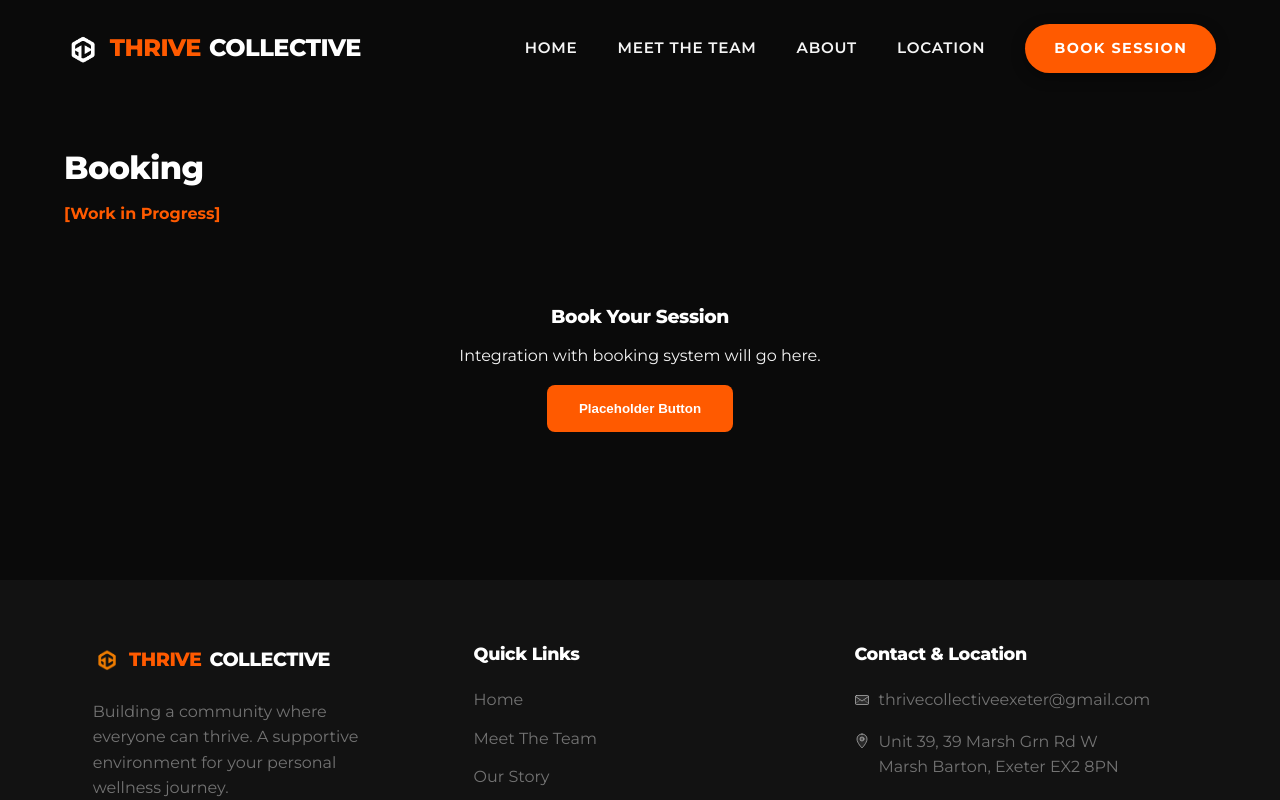
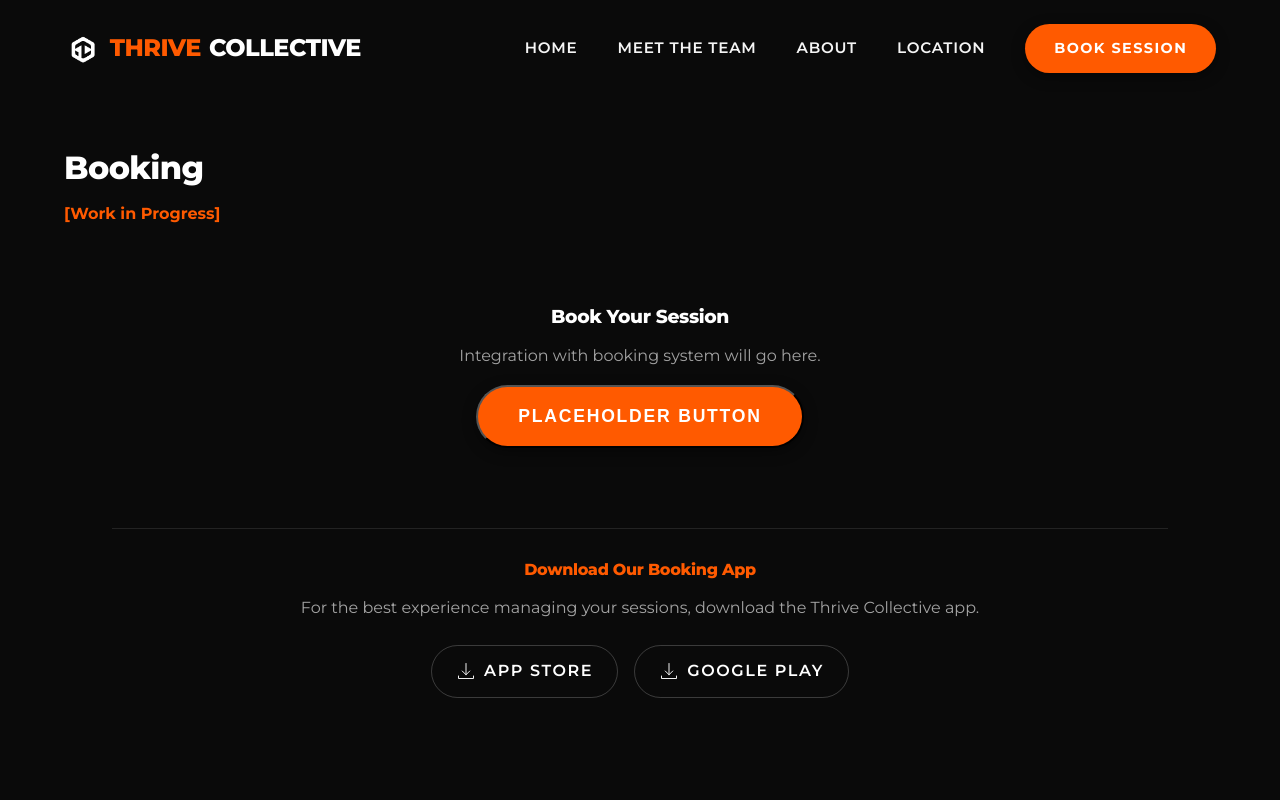
Before and after one commit to jackparsonsuk/Thrive, a React (Vite) app in the folder website/: page /booking in a window 1280 px wide. Shown: the top 800 px of the page. Built offline with nearby package versions, Linux system fonts and the light colour scheme.

Commit message:
App download placeholder

```diff
--- a/website/src/index.css
+++ b/website/src/index.css
@@ -42,6 +42,18 @@
 html {
   scroll-behavior: smooth;
   overflow-x: hidden;
+}
+
+::selection {
+  background: var(--color-orange);
+  /* WebKit/Blink Browsers */
+  color: var(--color-white);
+}
+
+::-moz-selection {
+  background: var(--color-orange);
+  /* Gecko Browsers */
+  color: var(--color-white);
 }
 
 body {
--- a/website/src/pages/BookingPage.tsx
+++ b/website/src/pages/BookingPage.tsx
@@ -7,9 +7,26 @@
             <h1>Booking</h1>
             <p style={{ marginTop: '1rem', color: 'var(--color-orange)', fontWeight: 'bold' }}>[Work in Progress]</p>
             <div style={{ marginTop: '2rem', padding: '3rem', background: 'var(--bg-secondary)', borderRadius: 'var(--radius-md)', textAlign: 'center' }}>
-                <h3>Book Your Session</h3>
-                <p style={{ margin: '1rem 0' }}>Integration with booking system will go here.</p>
-                <button style={{ background: 'var(--color-orange)', color: 'white', padding: '1rem 2rem', border: 'none', borderRadius: 'var(--radius-sm)', fontWeight: 600, cursor: 'pointer' }}>Placeholder Button</button>
+                <h3 style={{ marginBottom: '1rem' }}>Book Your Session</h3>
+                <p style={{ margin: '1rem 0', color: 'var(--text-secondary)' }}>Integration with booking system will go here.</p>
+                <button className="btn-primary" style={{ marginBottom: '2rem' }}>Placeholder Button</button>
+
+                <div style={{ marginTop: '3rem', paddingTop: '2rem', borderTop: '1px solid rgba(255,255,255,0.1)' }}>
+                    <h4 style={{ marginBottom: '1rem', color: 'var(--color-orange)' }}>Download Our Booking App</h4>
+                    <p style={{ color: 'var(--text-secondary)', marginBottom: '1.5rem' }}>
+                        For the best experience managing your sessions, download the Thrive Collective app.
+                    </p>
+                    <div style={{ display: 'flex', justifyContent: 'center', gap: '1rem' }}>
+                        <a href="#" className="btn-outline" style={{ padding: '0.8rem 1.5rem' }}>
+                            <img src="/icons/ui_download.svg" alt="Apple" style={{ width: '20px', marginRight: '8px', filter: 'brightness(0) invert(1)' }} />
+                            App Store
+                        </a>
+                        <a href="#" className="btn-outline" style={{ padding: '0.8rem 1.5rem' }}>
+                            <img src="/icons/ui_download.svg" alt="Android" style={{ width: '20px', marginRight: '8px', filter: 'brightness(0) invert(1)' }} />
+                            Google Play
+                        </a>
+                    </div>
+                </div>
             </div>
         </div>
     );
```
